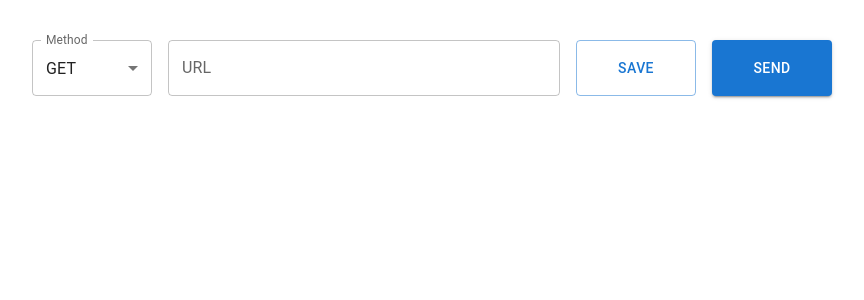
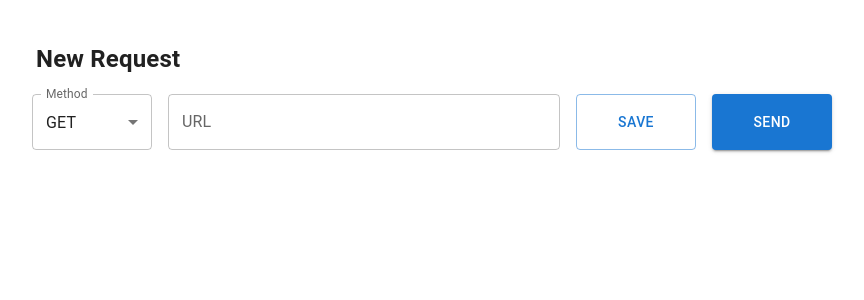
Before and after one commit to Nick-Fran/react-electron-api-client, a React (Vite) app: page / in a window 1280 px wide. Shown: the top 300 px of the page, without its empty margins (208-1072 px from the left). Built offline with nearby package versions, Linux system fonts and the light colour scheme.

Commit message:
feat: adding request title

```diff
--- a/src/App.tsx
+++ b/src/App.tsx
@@ -1,12 +1,13 @@
 import React from "react";
 import { Box, Button, TextField } from "@mui/material"
-import { MethodSelect } from "./components";
+import { EditableLabel, MethodSelect } from "./components";
 import { HttpMethod } from "./types/http";
 import { useRequest } from "./hooks";
 import { SavedRequest } from "./models/SavedRequest";
 
 const App = () => {
   const [url, setUrl] = React.useState("");
+  const [name, setName] = React.useState("New Request");
   const [method, setMethod] = React.useState<HttpMethod>('GET');
 
   React.useEffect(() => {
@@ -32,7 +33,7 @@ const App = () => {
     try {
       const request: SavedRequest = {
         id: crypto.randomUUID(),
-        name: `Request to ${url}`,
+        name,
         method,
         url,
         headers: {},
@@ -47,6 +48,13 @@ const App = () => {
 
   return (
     <Box sx={{ display: 'flex', flexDirection: 'column', gap: 2, width: 800, margin: 'auto', marginTop: 5 }}>
+      <Box>
+        <EditableLabel
+          value={name}
+          onChange={setName}
+          sx={{ fontSize: 24, fontWeight: 'bold' }}
+        />
+      </Box>
       <Box sx={{ display: 'flex', gap: 2, flex: 1 }}>
         <MethodSelect sx={{ flex: 2, maxWidth: 120 }} value={method} onChange={setMethod} />
         <TextField
--- /dev/null
+++ b/src/components/EditableLabel/EditableLabel.tsx
@@ -0,0 +1,69 @@
+import { useState, useRef, useEffect } from "react";
+import { Typography, TextField, SxProps } from "@mui/material";
+import { Theme } from "@emotion/react";
+
+type EditableLabelProps = {
+  value: string;
+  onChange: (value: string) => void;
+  sx?: SxProps<Theme>;
+};
+
+export function EditableLabel({ value, onChange, sx }: EditableLabelProps) {
+  const [editing, setEditing] = useState(false);
+  const [draft, setDraft] = useState(value);
+  const inputRef = useRef<HTMLInputElement>(null);
+
+  useEffect(() => {
+    if (editing) {
+      inputRef.current?.focus();
+      inputRef.current?.select();
+    }
+  }, [editing]);
+
+  const save = () => {
+    if (draft.trim()) {
+      onChange(draft.trim());
+    } else {
+      setDraft(value);
+    }
+    setEditing(false);
+  };
+
+  const cancel = () => {
+    setDraft(value);
+    setEditing(false);
+  };
+
+  return editing ? (
+    <TextField
+      inputRef={inputRef}
+      value={draft}
+      variant="standard"
+      onChange={(e) => setDraft(e.target.value)}
+      onBlur={save}
+      onKeyDown={(e) => {
+        if (e.key === "Enter") save();
+        if (e.key === "Escape") cancel();
+      }}
+      sx={{
+        fontWeight: 500,
+        ...sx
+      }}
+    />
+  ) : (
+    <Typography
+      variant="h6"
+      sx={{
+        cursor: "text",
+        fontWeight: 500,
+        "&:hover": { backgroundColor: "action.hover" },
+        px: 0.5,
+        borderRadius: 0.5,
+        ...sx
+      }}
+      onClick={() => setEditing(true)}
+    >
+      {value}
+    </Typography>
+  );
+}
--- a/src/components/index.ts
+++ b/src/components/index.ts
@@ -1 +1,2 @@
+export * from './EditableLabel/EditableLabel';
 export * from './MethodSelect/MethodSelect';
```
